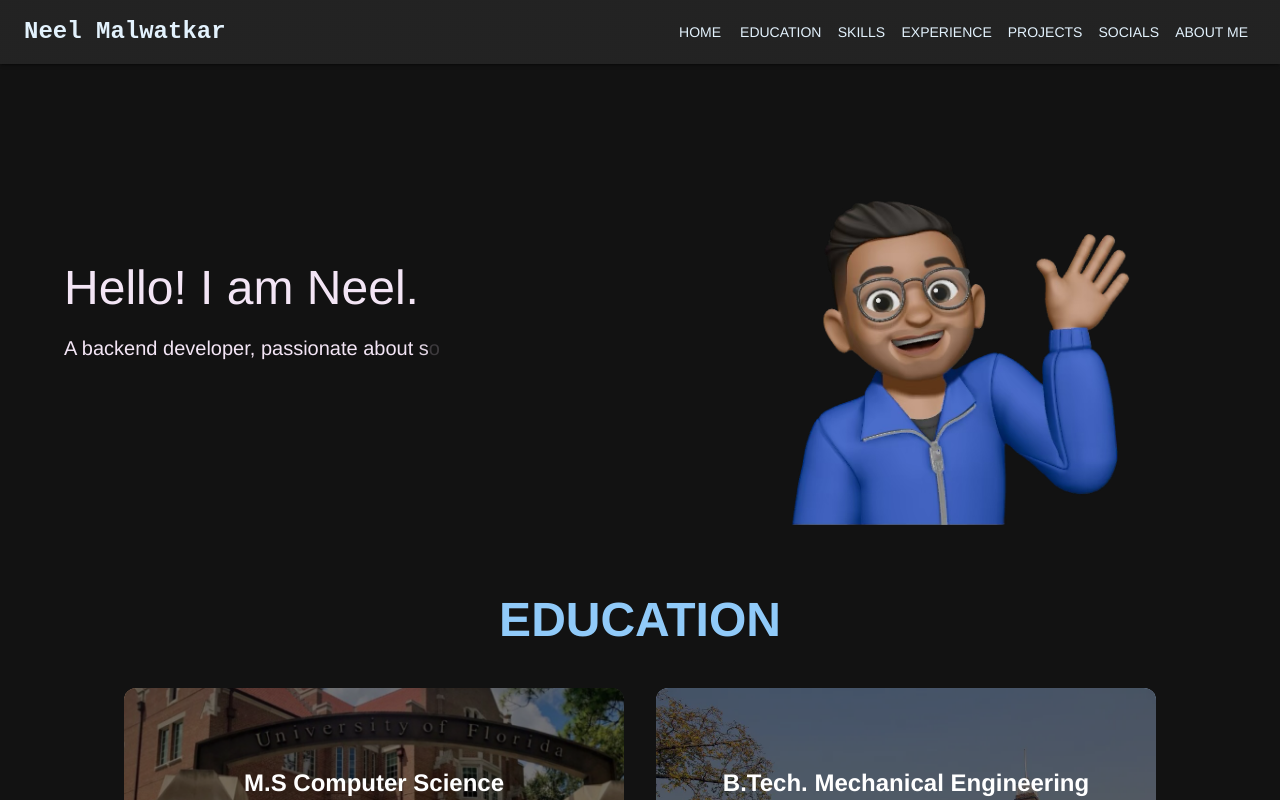
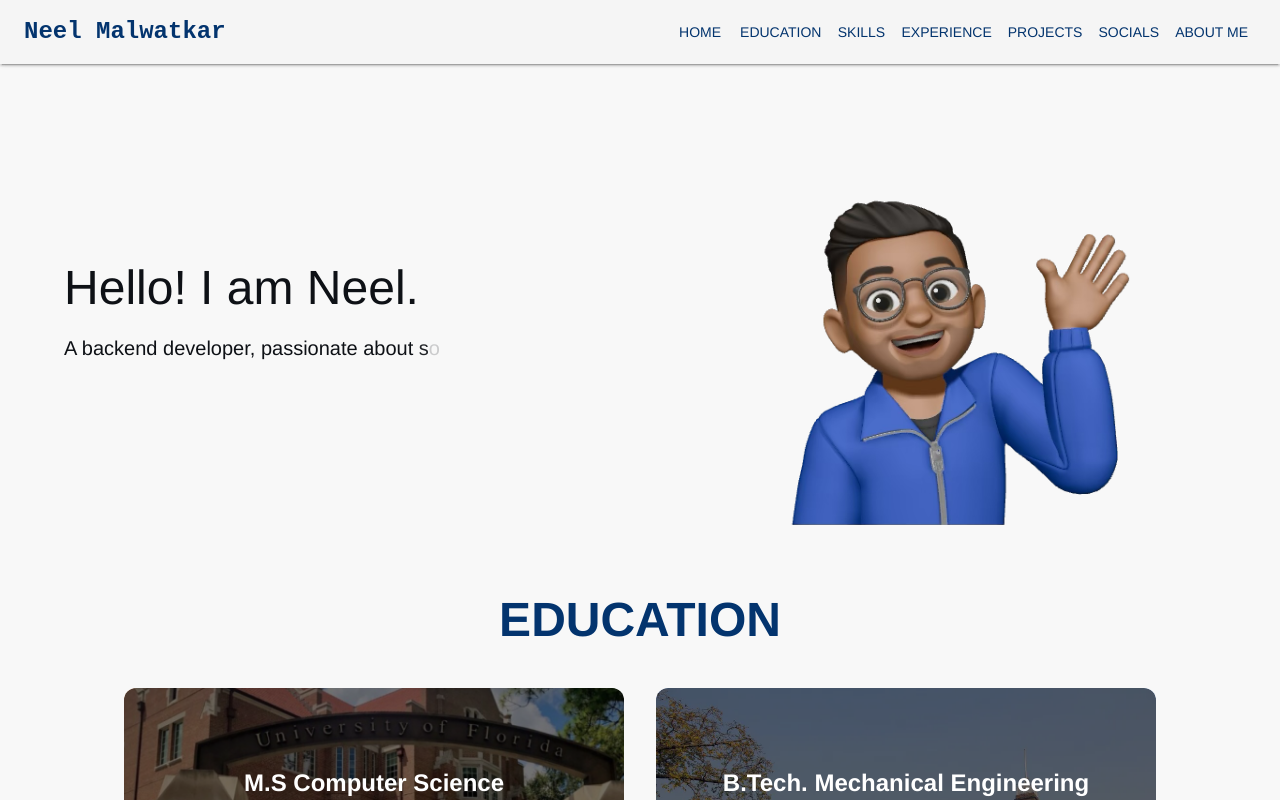
Before and after one commit to NeelMalwatkar/portfolio-website, a React (Create React App) app: page / in a window 1280 px wide. Shown: the top 800 px of the page. Built offline with nearby package versions, Linux system fonts and the light colour scheme.

Commit message:
separate theme

```diff
--- a/src/theme.js
+++ b/src/theme.js
@@ -3,14 +3,36 @@ import { createTheme } from '@mui/material/styles';
 
 const theme = createTheme({
   palette: {
-    mode: 'dark', // Enables dark mode
+    mode: 'light', // Enables dark mode
+    primary: {
+      light: '#03346E',
+      main: '#03346E',
+      dark: '#DAD7CD',
+      contrastText: '#FFFFFF', // Text color for contrast
+    },
+    secondary: {
+      light: '#0E1116', // rich black
+      main: '#018786', // Deep teal
+      dark: '#00574B', // Darker shade
+      contrastText: '#FFFFFF', // Text color for contrast
+    },
     background: {
-      default: '#121212' // Material UI classic black
-    }
+      default: '#F8F8F8', // rich black
+      paper: '#1E1E1E', // Slightly lighter for contrast
+    },
+    text: {
+      primary: '#FFFFFF', // White text
+      secondary: '#B0B0B0', // Light gray for subtext
+    },
   },
   typography: {
     fontFamily: 'Helvetica Neue, sans-serif',
-  }
+  },
 });
 
 export default theme;
+
+// rich black : 0E1116
+// yale blue : 03346E
+// tan : D0A98F
+// greyish timberwolf: DAD7CD
```
